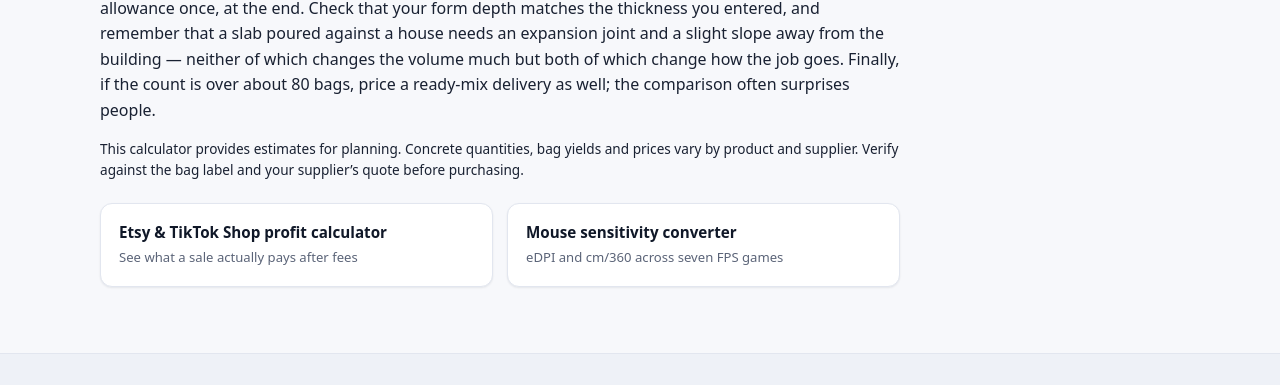
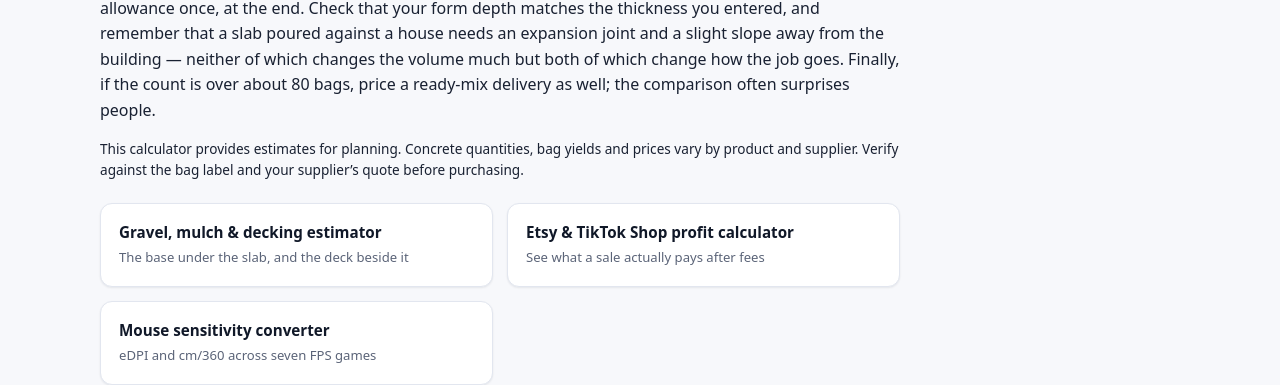
Before and after one commit to Dr-DDon2/Dr-DDon2.github.io, a plain HTML site: page concrete/index.html in a window 1280 px wide. Shown: the part 4955-5340 px from the top of the page. Drawn offline with Linux system fonts and the light colour scheme.

Commit message:
Link the concrete calculator to the gravel and decking estimator

```diff
--- a/concrete/index.html
+++ b/concrete/index.html
@@ -276,6 +276,7 @@ bags              = ⌈ (volume + waste) ÷ bag yield ⌉</div>
       <p class="small muted">This calculator provides estimates for planning. Concrete quantities, bag yields and prices vary by product and supplier. Verify against the bag label and your supplier’s quote before purchasing.</p>
 
       <div class="related">
+        <a href="/gravel-mulch/"><strong>Gravel, mulch &amp; decking estimator</strong><small>The base under the slab, and the deck beside it</small></a>
         <a href="/seller-fee/"><strong>Etsy &amp; TikTok Shop profit calculator</strong><small>See what a sale actually pays after fees</small></a>
         <a href="/edpi/"><strong>Mouse sensitivity converter</strong><small>eDPI and cm/360 across seven FPS games</small></a>
       </div>
```
